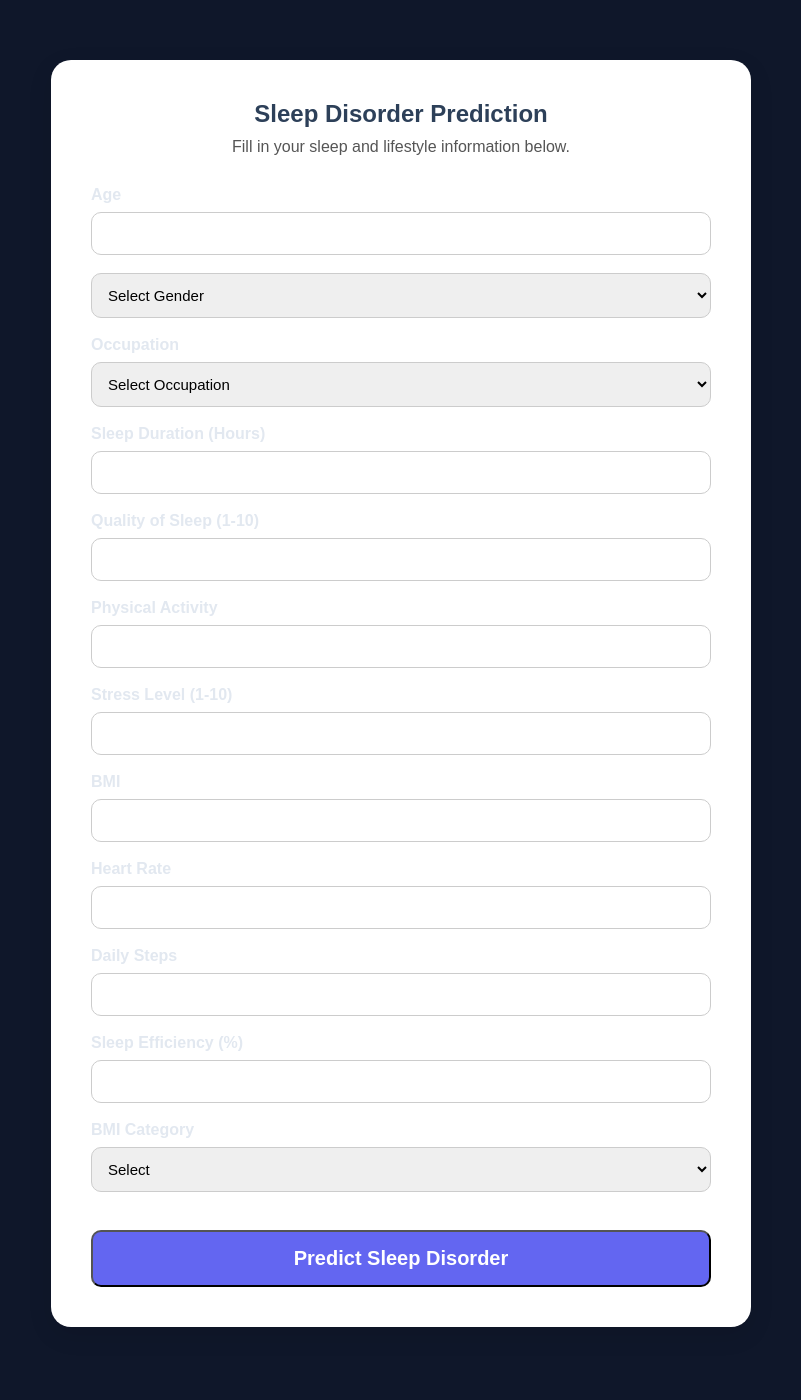
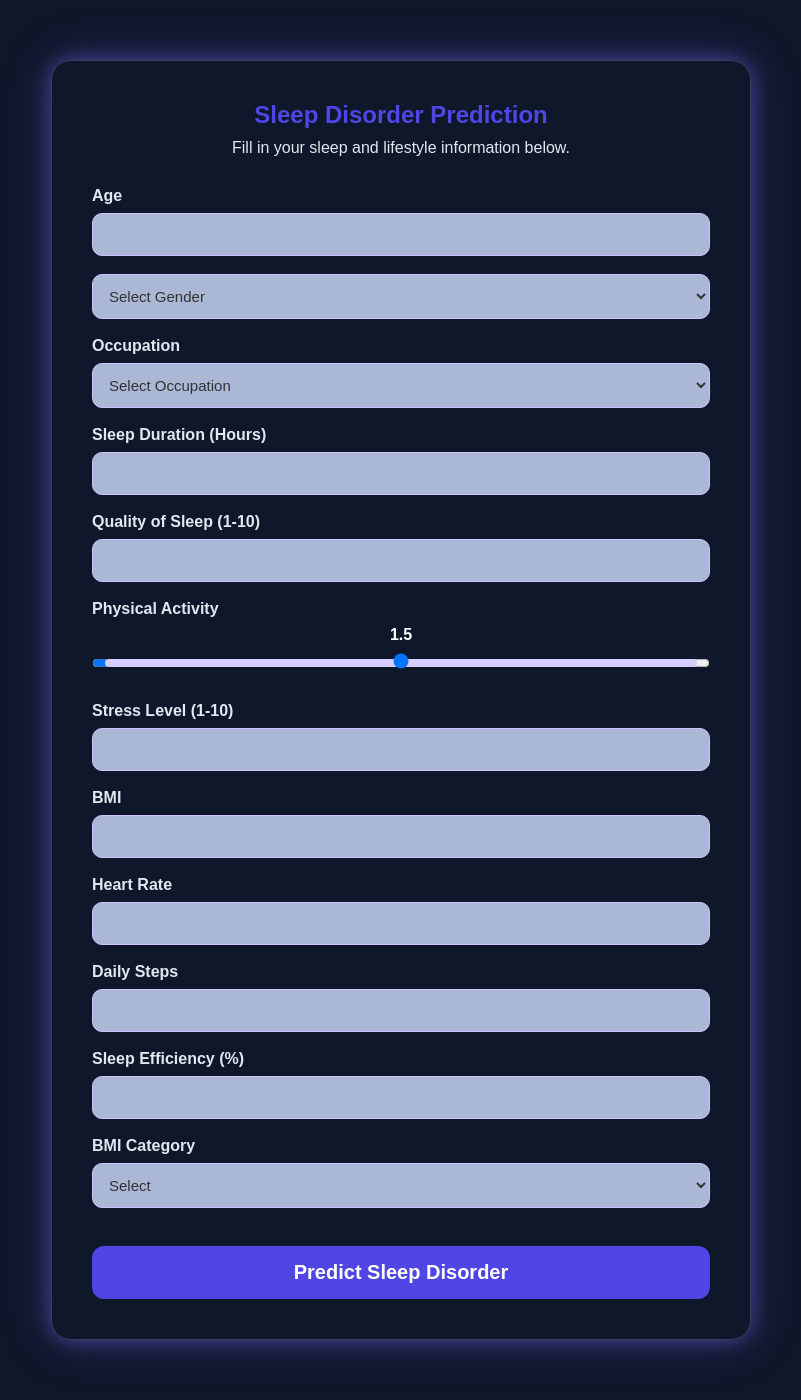
Before and after one commit to Urvi1408/Sleep-Disorder-Predictor, a Flask app: page /predict in a window 1280 px wide. Shown: the part 67-1467 px from the top of the page, without its empty margins (239-1040 px from the left). Before the commit the page ends 1394 px from the top, so only its background shows below. Run offline with Flask 3, Linux system fonts and the light colour scheme; parts of the project's set-up code (start-up, migrations or seed data) failed here and were passed over.

Commit message:
changed css to look better

```diff
--- a/static/style.css
+++ b/static/style.css
@@ -344,7 +344,7 @@ html{
 .tips-grid{
     display: grid;
     grid-template-columns: 1fr;
-    gap: 20px;      /* space between cards */
+    gap: 20px;
     margin-top: 30px;
 }
 
@@ -362,9 +362,9 @@ html{
     background:white;
     padding:40px;
     border-radius:20px;
-    box-shadow:0 8px 25px rgba(0,0,0,0.1);
+    border:1px solid #334155;
+    box-shadow:0 0 20px rgba(99,102,241,.12),0 15px 30px rgba(0,0,0,.35);;
 }
-
 .predict-card h2,
 .result-card h2{
     text-align:center;
@@ -394,7 +394,8 @@ html{
 .form-group select{
     padding:12px;
     border-radius:10px;
-    border:1px solid #ccc;
+    border:1px solid #CFC4FF;
+    background: #aab8d6;
     font-size:15px;
 }
 
@@ -425,13 +426,144 @@ html{
     margin-top:30px;
 }
 
-.secondary-btn{
+.btn{
     background:#ffffff;
     color:#6C63FF;
     border:2px solid #6C63FF;
+    background:#5B4FE9;
+    color:white;
+    transition:.3s;
+    border:none;
+    border-radius:12px;
 }
 
 .secondary-btn:hover{
     background:#6C63FF;
     color:white;
+    box-shadow: 0 0 15px rgba(124,108,255,.5);
+    transform:translateY(-2px);
 }
+
+.btn:active{
+
+    box-shadow:
+        0 0 25px rgba(124,108,255,.9);
+
+    transform:scale(.97);
+}
+
+.btn:hover{
+    outline:none;
+    box-shadow:0 0 20px rgba(124,108,255,.8);
+
+}
+ .predict-card{
+    background:transparent;
+    box-shadow:none;
+}
+
+.form-group input,
+.form-group select{
+    color:#333;
+}
+
+.predict-card h2{
+    color:#4F46E5;
+}
+
+.form-group label{
+    color: #E2E8F0;
+}
+
+.btn{
+    background:#4F46E5;
+    color:white;
+}
+
+.btn:hover{
+    background:#4338CA;
+}
+.predict-card p{
+    color:#E2E8F0;
+}
+input[type="range"]{
+    width:100%;
+}
+
+input[type="range"]::-webkit-slider-thumb{
+    background:#7C6CFF;
+}
+
+input[type="range"]::-webkit-slider-runnable-track{
+    background:#D6CCFF;
+}
+.slider-container{
+    position:relative;
+    width:100%;
+    margin-top: 20px;
+}
+
+.slider-container input[type="range"]{
+    width:100%;
+}
+
+.slider-value{
+    position:absolute;
+    top:-2px;
+    left:50%;
+    transform:translate(-50%, -100%);
+    color:#FFFFFF;
+    font-weight:600;
+    font-size:16px;
+    pointer-events:none;
+    transform: translate(-50%, -100%);
+}
+input[type="range"]::-webkit-slider-runnable-track{
+    height: 8px;
+    background: #D6CCFF;   /* Change this */
+    border-radius: 10px;
+}
+input[type="range"]::-webkit-slider-thumb{
+    appearance: none;
+    width: 20px;
+    height: 20px;
+    border-radius: 50%;
+    background: #7C6CFF;   /* Change this */
+    margin-top: -6px;
+}
+
+.result-card{
+    background: #0f172a;
+    border-radius:20px;
+    box-shadow:
+        0 0 15px rgba(124,108,255,.25),
+        0 0 35px rgba(124,108,255,.15);
+
+}
+
+.predict-card{
+    box-shadow:0 0 20px rgba(124,108,255,.45),0 0 50px rgba(124,108,255,.25);
+}
+.result-card p{
+    color:#E2E8F0;
+}
+.prediction{
+
+    color:#7C6CFF;
+
+    text-shadow:
+        0 0 12px rgba(124,108,255,.6);
+
+    font-size:64px;
+
+    font-weight:bold;
+}
+
+.result-card h2{
+
+    color:white;
+}
+.result-card{
+
+    border:1px solid rgba(124,108,255,.35);
+}
--- a/templates/predict.html
+++ b/templates/predict.html
@@ -6,6 +6,27 @@
     <title>Test</title>
     <link rel="stylesheet" href="{{ url_for('static', filename='style.css') }}">
 </head>
+
+<script>
+function moveSliderValue(slider) {
+    const value = document.getElementById("activityValue");
+
+    value.textContent = slider.value;
+
+    const min = parseFloat(slider.min);
+    const max = parseFloat(slider.max);
+    const val = parseFloat(slider.value);
+
+    const percent = (val - min) / (max - min);
+
+    value.style.left = `${percent * 100}%`;
+}
+
+window.onload = function () {
+    moveSliderValue(document.getElementById("physical_activity"));
+};
+</script>
+
 <body>
     <div class="navbar">
         <div>
@@ -73,8 +94,21 @@
             </div>
 
             <div class="form-group">
-                <label>Physical Activity</label>
-                <input type="number" step="0.1" name="physical_activity" required>
+                <label for="physical_activity">Physical Activity</label>
+
+                <div class="slider-container">
+                    <input
+                        type="range"
+                        id="physical_activity"
+                        name="physical_activity"
+                        min="0"
+                        max="3"
+                        step="0.1"
+                        value="1.5"
+                        oninput="moveSliderValue(this)">
+
+                    <span id="activityValue" class="slider-value">1.5</span>
+                </div>
             </div>
 
             <div class="form-group">
```
